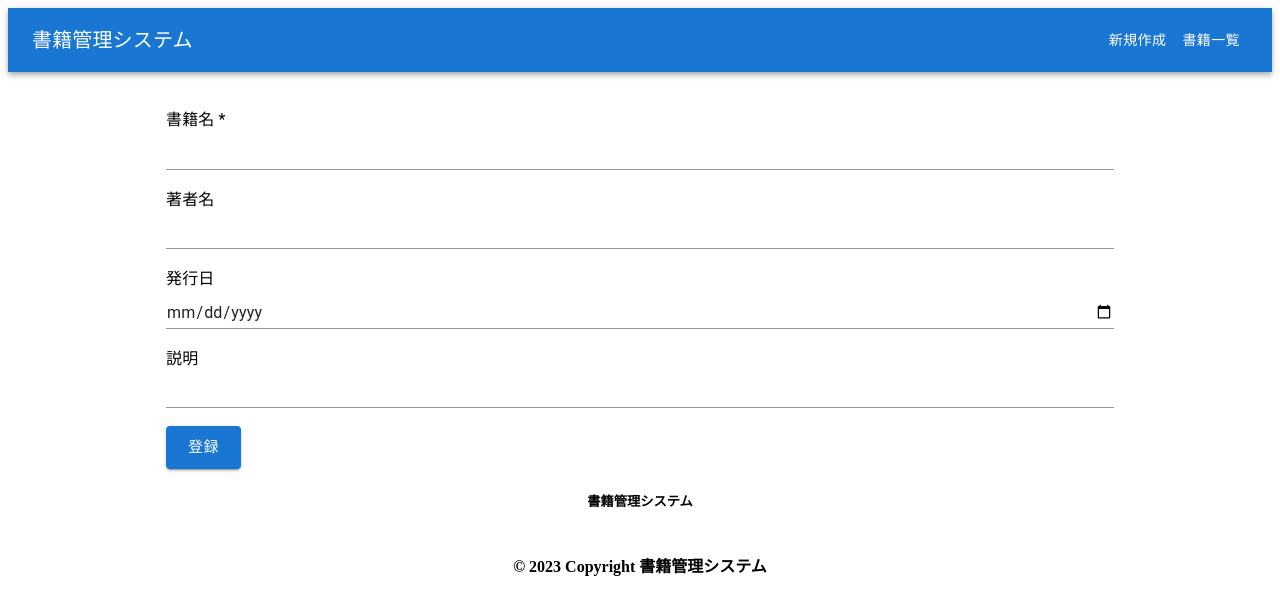
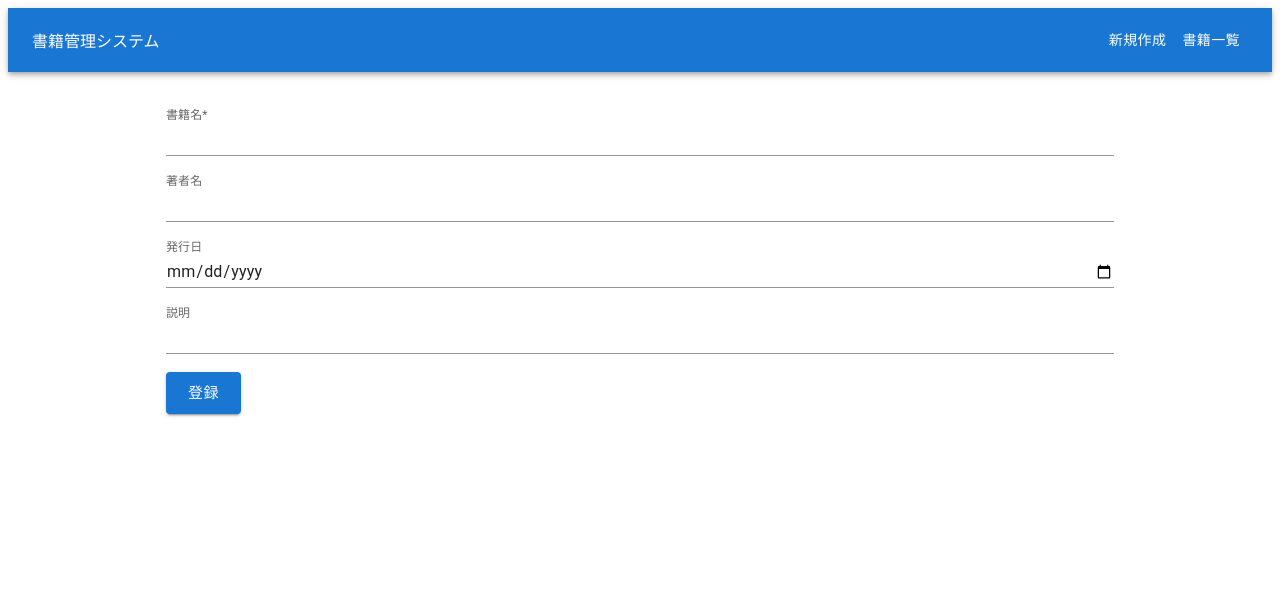
Before and after one commit to keiyu-harada/study-react-ts, a React (Create React App) app: page /register in a window 1280 px wide. Shown: the top 614 px of the page. Built offline with nearby package versions, Linux system fonts and the light colour scheme; the HTML template or start-up script is replaced by a standard one.

Commit message:
fix: 不要なもの削除・なんちゃってエラー処理に修正

```diff
--- a/src/components/BookTable.tsx
+++ b/src/components/BookTable.tsx
@@ -1,4 +1,4 @@
-import React, {useEffect, useState} from "react";
+import React, {useState} from "react";
 import {Book} from "../models/Book";
 import {deleteBook, getBooks} from "../api";
 import {useNavigate} from "react-router-dom";
@@ -12,26 +12,20 @@ import TableHead from '@mui/material/TableHead';
 import TableRow from '@mui/material/TableRow';
 import Paper from '@mui/material/Paper';
 import EditIcon from '@mui/icons-material/Edit';
+import Alert from "@mui/material/Alert";
 
 export default function BookTable() {
   const [books, setBooks] = useState<[]|Book[]>([]);
+  const [message, setMessage] = useState<JSX.Element>();
   const navigate = useNavigate();
-
-  function getBookList(): void {
-    getBooks()
-      .then((bookList) => {
-        setBooks(bookList);
-      })
-      .catch((e) => {
-        console.log(e.message);
-      })
-  }
 
   function onClickDelete(id: string) {
     deleteBook(id)
       .then((res) => {
         console.log(res)
-        getBookList();
+      })
+      .catch((e) => {
+        setMessage(<Alert severity="error">データの削除に失敗しました: {e.message}</Alert>)
       })
   }
 
@@ -39,12 +33,17 @@ export default function BookTable() {
     navigate(`details/${bookId}`)
   }
 
-  useEffect(() => {
-    getBookList();
-  }, []);
+  getBooks()
+    .then((bookList) => {
+      setBooks(bookList);
+    })
+    .catch((e) => {
+      setMessage(<Alert severity="error">データの削除に失敗しました: {e.message}</Alert>)
+    })
 
   return (
     <TableContainer component={Paper}>
+      {message}
       <Table>
         <TableHead>
           <TableRow>
--- a/src/components/DetailsPage.tsx
+++ b/src/components/DetailsPage.tsx
@@ -1,12 +1,10 @@
 import {useParams} from "react-router-dom";
 import {getBook, updateBook} from "../api";
-import {useEffect, useState} from "react";
+import {useState} from "react";
 import Header from "./Header";
-import Footer from "./Footer";
 import {Book, toOnlyDate} from "../models/Book";
 import {SubmitHandler, useForm} from "react-hook-form";
 import TextField from '@mui/material/TextField';
-import Typography from "@mui/material/Typography";
 import Grid from "@mui/material/Unstable_Grid2";
 import Button from "@mui/material/Button";
 import Alert from '@mui/material/Alert';
@@ -22,37 +20,34 @@ export default function DetailsPage() {
     handleSubmit,
     formState: { errors },
     setValue
-  } = useForm<Book>();
-
-  useEffect(() => {
-    getBook(bookId)
-      .then((res: Book) => {
-        oldBook = res;
-        setValue("name", res.name);
-        res.author !== null ? setValue("author", res.author) : setValue("author", "");
-        res.published_date !== null ? setValue("published_date", toOnlyDate(res.published_date)) : setValue("published_date", "0000-00-00");
-        res.description !== null ? setValue("description", res.description) : setValue("description", "");
-      })
-      .catch((e) => {
-        console.log(e);
-        setMessage(<Alert severity="error">データの取得に失敗しました</Alert>);
-      })
-  }, []);
+  } = useForm<Book>({
+  });
 
   const onClickUpdate: SubmitHandler<Book> = (newBook: Book) => {
-    console.log(newBook)
-    console.log(oldBook)
     updateBook(newBook, oldBook, bookId)
       .then((code) => {
         if(code === 200){
-          setMessage(<Alert severity="info">更新に成功しました</Alert>);
+          setMessage(<Alert severity="info">データの更新に成功しました</Alert>);
         }
       })
       .catch((e) => {
-        console.error(e.message)
-        setMessage(<Alert severity="error">更新に失敗しました</Alert>);
+        setMessage(<Alert severity="error">データの更新に失敗しました: {e.message}</Alert>);
       })
   }
+
+  getBook(bookId)
+    .then((res: Book) => {
+      oldBook = res;
+      setValue("name", res.name);
+      res.author !== null ? setValue("author", res.author) : setValue("author", "");
+      res.published_date !== null ? setValue("published_date", toOnlyDate(res.published_date)) : setValue("published_date", "0000-00-00");
+      res.description !== null ? setValue("description", res.description) : setValue("description", "");
+    })
+    .catch((e) => {
+      setMessage(<Alert severity="error">データの取得に失敗しました: {e.message}</Alert>);
+    })
+
+  console.log(errors.name?.message)
 
   return (
     <div>
@@ -65,41 +60,42 @@ export default function DetailsPage() {
           <br/>
           <form onSubmit={handleSubmit(onClickUpdate)}>
             <div>
-              <Typography variant="body1" gutterBottom>書籍名 *</Typography>
               <TextField
                 fullWidth
-                {...register("name", {minLength: 1})}
+                {...register("name", {required: true})}
                 onChange={(e) => setValue("name", e.target.value)}
                 variant="standard"
+                InputLabelProps={{ shrink: true }}
+                label="書籍名*"
+                error={errors.name && true}
+                helperText={errors.name && true ? "1文字以上入力してください" : ""}
               />
-              {errors.name && (
-                <span style={{ color: "red" }}>1文字以上入力してください。</span>
-              )}
             </div>
             <br />
             <div>
-              <Typography variant="body1" gutterBottom>著者名</Typography>
               <TextField
                 fullWidth
                 {...register("author")}
                 onChange={(e) => setValue("author", e.target.value)}
                 variant="standard"
+                InputLabelProps={{ shrink: true }}
+                label="著者名"
               />
             </div>
             <br />
             <div>
-              <Typography variant="body1" gutterBottom>発行日</Typography>
               <TextField
                 fullWidth
                 {...register("published_date")}
                 type="date"
                 onChange={(e) => setValue("published_date", e.target.value)}
                 variant="standard"
+                InputLabelProps={{ shrink: true }}
+                label="発行日"
               />
             </div>
             <br />
             <div>
-              <Typography variant="body1" gutterBottom>説明</Typography>
               <TextField
                 fullWidth
                 multiline
@@ -107,6 +103,8 @@ export default function DetailsPage() {
                 {...register("description")}
                 onChange={(e) => setValue("description", e.target.value)}
                 variant="standard"
+                InputLabelProps={{ shrink: true }}
+                label="説明"
               />
             </div>
             <br />
@@ -117,7 +115,6 @@ export default function DetailsPage() {
         </Grid>
         <Grid xs />
       </Grid>
-      <Footer></Footer>
     </div>
   )
 }
--- a/src/components/Footer.tsx
+++ /dev/null
@@ -1,17 +0,0 @@
-import Grid from "@mui/material/Unstable_Grid2";
-
-export default function Footer() {
-  return(
-    <footer className="page-footer teal lighten-2">
-      <Grid
-        container
-        direction="column"
-        justifyContent="center"
-        alignItems="center"
-      >
-        <h5>書籍管理システム</h5>
-        <h4>© 2023 Copyright 書籍管理システム</h4>
-      </Grid>
-    </footer>
-  )
-}
--- a/src/components/Header.tsx
+++ b/src/components/Header.tsx
@@ -1,9 +1,9 @@
 import {useNavigate} from "react-router-dom";
 import AppBar from '@mui/material/AppBar';
 import Box from '@mui/material/Box';
-import Typography from '@mui/material/Typography';
 import Button from '@mui/material/Button';
 import {Toolbar} from "@mui/material";
+import Link from '@mui/material/Link';
 
 export default function Header() {
   const navigate = useNavigate();
@@ -21,9 +21,14 @@ export default function Header() {
       <Box sx={{ flexGrow: 1 }}>
         <AppBar position="static">
           <Toolbar>
-            <Typography variant="h6" component="div" sx={{ flexGrow: 1 }}>
+            <Link
+              href="/"
+              color="inherit"
+              underline="none"
+              sx={{ flexGrow: 1}}
+            >
               書籍管理システム
-            </Typography>
+            </Link>
             <Button color="inherit" onClick={onClickRegisterPage}>新規作成</Button>
             <Button color="inherit" onClick={onClickHome}>書籍一覧</Button>
           </Toolbar>
--- a/src/components/Home.tsx
+++ b/src/components/Home.tsx
@@ -1,5 +1,4 @@
 import BookTable from "./BookTable";
-import Footer from "./Footer";
 import Header from "./Header";
 
 export default function Home() {
@@ -8,7 +7,6 @@ export default function Home() {
     <div className="App">
       <Header />
       <BookTable />
-      <Footer />
     </div>
 
   )
--- a/src/components/Register.tsx
+++ b/src/components/Register.tsx
@@ -1,11 +1,9 @@
 import Header from "./Header";
-import Footer from "./Footer";
 import {SubmitHandler, useForm} from "react-hook-form";
 import {Book} from "../models/Book";
 import {addBook} from "../api";
 import {useState} from "react";
 import TextField from "@mui/material/TextField";
-import Typography from "@mui/material/Typography";
 import Grid from "@mui/material/Unstable_Grid2";
 import Button from "@mui/material/Button";
 import Alert from '@mui/material/Alert';
@@ -25,12 +23,11 @@ export default function RegisterPage(){
       .then((code) => {
         if(code === 200){
           reset();
-          setMessage(<Alert severity="info">登録に成功しました</Alert>);
+          setMessage(<Alert severity="info">データの登録に成功しました</Alert>);
         }
       })
       .catch((e) => {
-        console.error(e.message)
-        setMessage(<Alert severity="error">登録に失敗しました</Alert>)
+        setMessage(<Alert severity="error">データの登録に失敗しました" {e.message}</Alert>)
       })
   }
 
@@ -45,39 +42,45 @@ export default function RegisterPage(){
           <br/>
           <form onSubmit={handleSubmit(onClickAdd)}>
             <div>
-              <Typography variant="body1" gutterBottom>書籍名 *</Typography>
               <TextField
                 fullWidth
                 {...register("name", {required: true})}
                 variant="standard"
+                InputLabelProps={{ shrink: true }}
+                label="書籍名*"
+                error={errors.name && true}
+                helperText={errors.name && true ? "1文字以上入力してください" : ""}
               />
             </div>
             <br />
             <div>
-              <Typography variant="body1" gutterBottom>著者名</Typography>
               <TextField
                 fullWidth
                 {...register("author")}
                 variant="standard"
+                InputLabelProps={{ shrink: true }}
+                label="著者名"
               />
             </div>
             <br />
             <div>
-              <Typography variant="body1" gutterBottom>発行日</Typography>
               <TextField
                 fullWidth
                 {...register("published_date")}
                 type="date"
                 variant="standard"
+                InputLabelProps={{ shrink: true }}
+                label="発行日"
               />
             </div>
             <br />
             <div>
-              <Typography variant="body1" gutterBottom>説明</Typography>
               <TextField
                 fullWidth
                 {...register("description")}
                 variant="standard"
+                InputLabelProps={{ shrink: true }}
+                label="説明"
               />
             </div>
             <br />
@@ -88,7 +91,6 @@ export default function RegisterPage(){
         </Grid>
         <Grid xs />
       </Grid>
-      <Footer></Footer>
     </div>
   )
 }
```
Also changed, not shown: src/api.ts (+47 -44 lines), src/components/DetailsModal.tsx (added).
